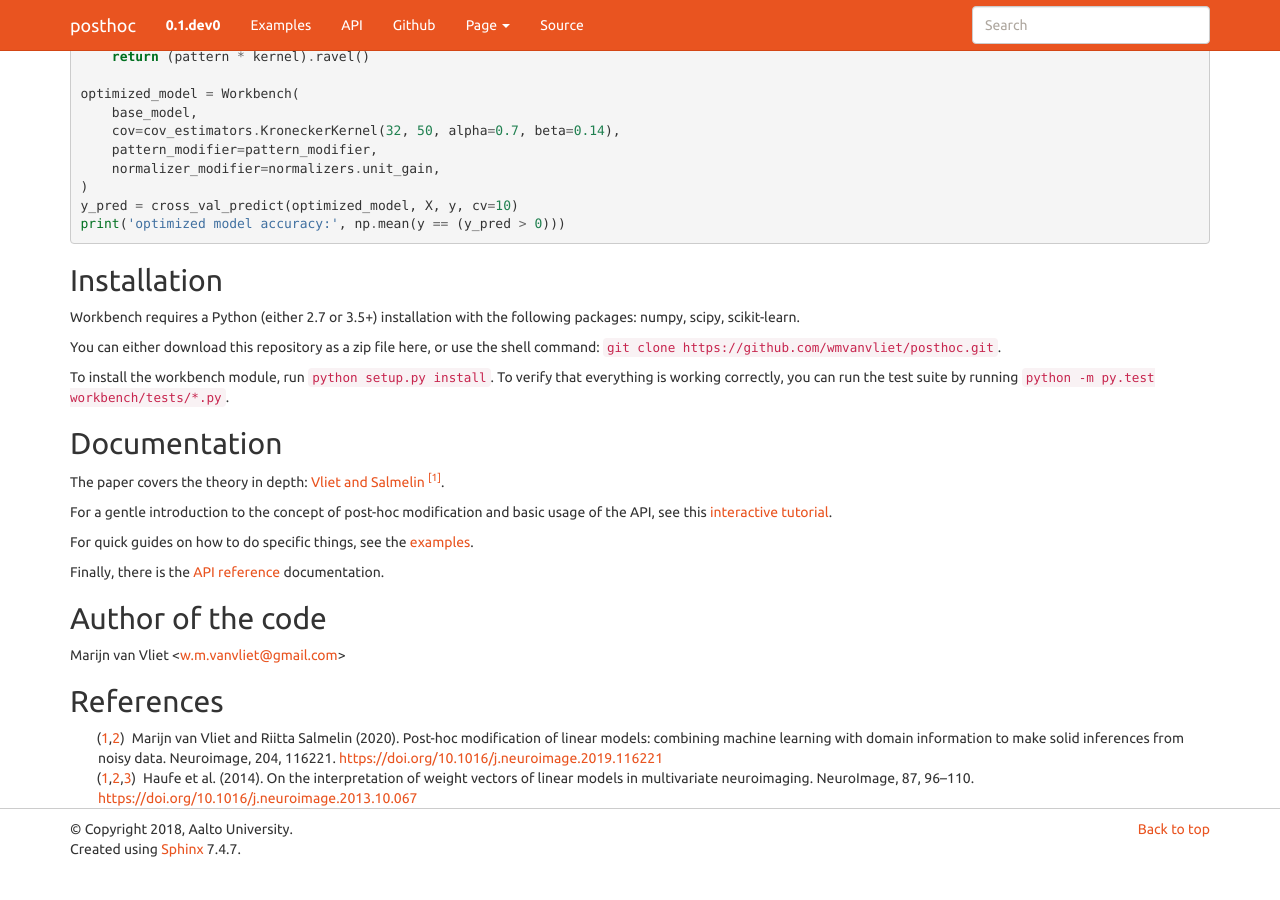
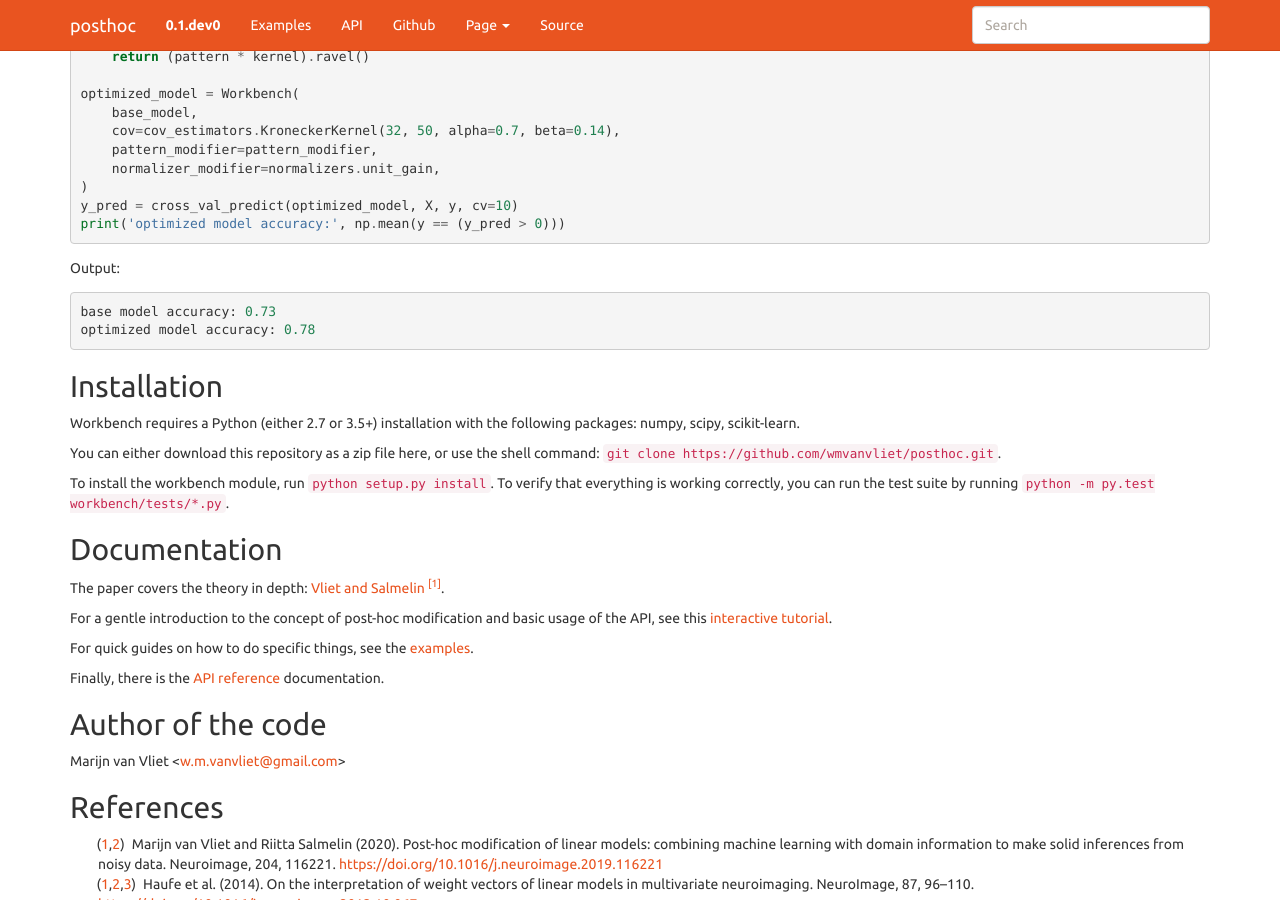
Before and after one commit to wmvanvliet/posthoc, a Sphinx documentation site: the page built from doc/index.rst, in a window 1280 px wide and 900 px high, scrolled down 1482 px. Built offline with Sphinx 7.4.7, drawn with Linux system fonts in a browser that asks for light colours; before the commit the page ends 2351 px from its top, so only the background shows below that.

Commit message:
Add example output

```diff
--- a/doc/index.rst
+++ b/doc/index.rst
@@ -78,6 +78,11 @@ Example
     y_pred = cross_val_predict(optimized_model, X, y, cv=10)
     print('optimized model accuracy:', np.mean(y == (y_pred > 0)))
 
+Output::
+
+    base model accuracy: 0.73
+    optimized model accuracy: 0.78
+
 Installation
 ------------
 Workbench requires a Python (either 2.7 or 3.5+) installation with the
```
Also changed, not shown: README.md (+5 -0 lines).
